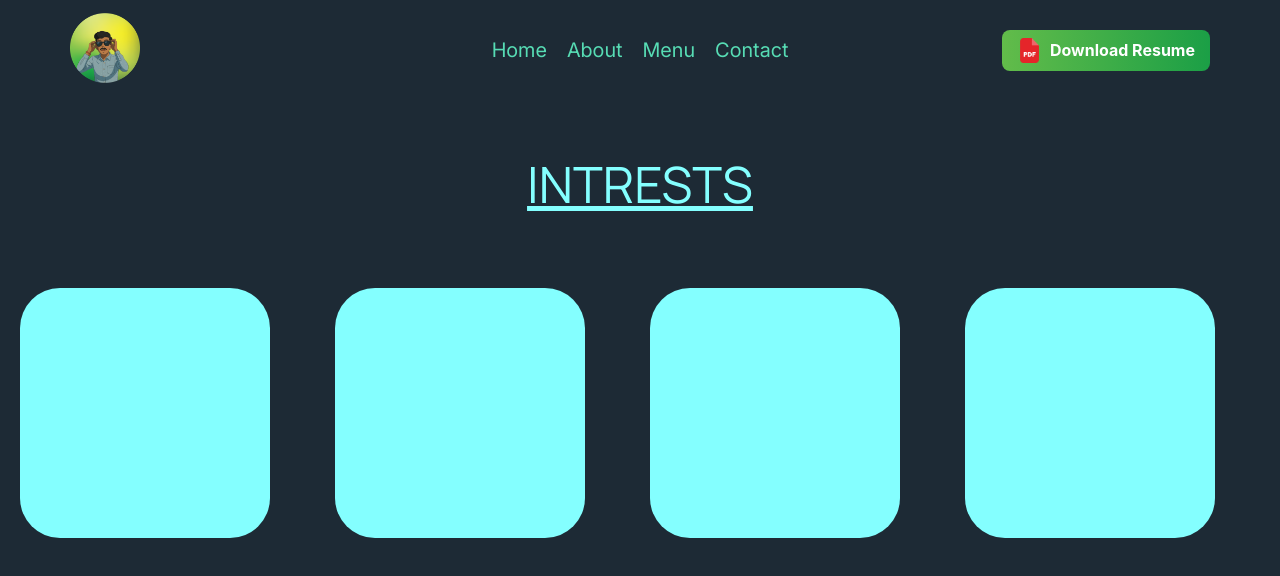
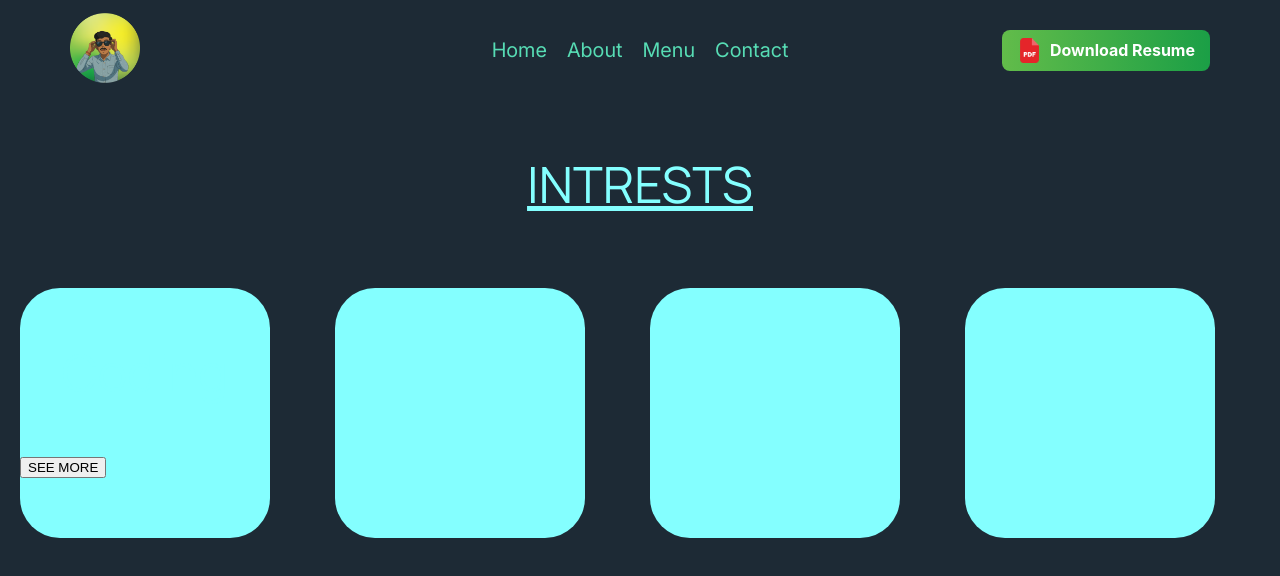
Before and after one commit to patel-vansh1607/vansh-patel, a React (Create React App) app: page /about in a window 1280 px wide. Shown: the top 576 px of the page. Built offline with nearby package versions, Linux system fonts and the light colour scheme.

Commit message:
adding code to div1

```diff
--- a/src/pages/About.js
+++ b/src/pages/About.js
@@ -8,7 +8,10 @@ const AboutPage = () => {
             <div className="header">
                 <p>INTRESTS</p>
                 <div className="intrest">
-                    <div className="coding"></div>
+                    <div className="coding">
+                        <p>Coding</p>
+                        <button>SEE MORE</button>
+                    </div>
                     <div className="designing"></div>
                     <div className="editing"></div>
                     <div className="photography"></div>
```
